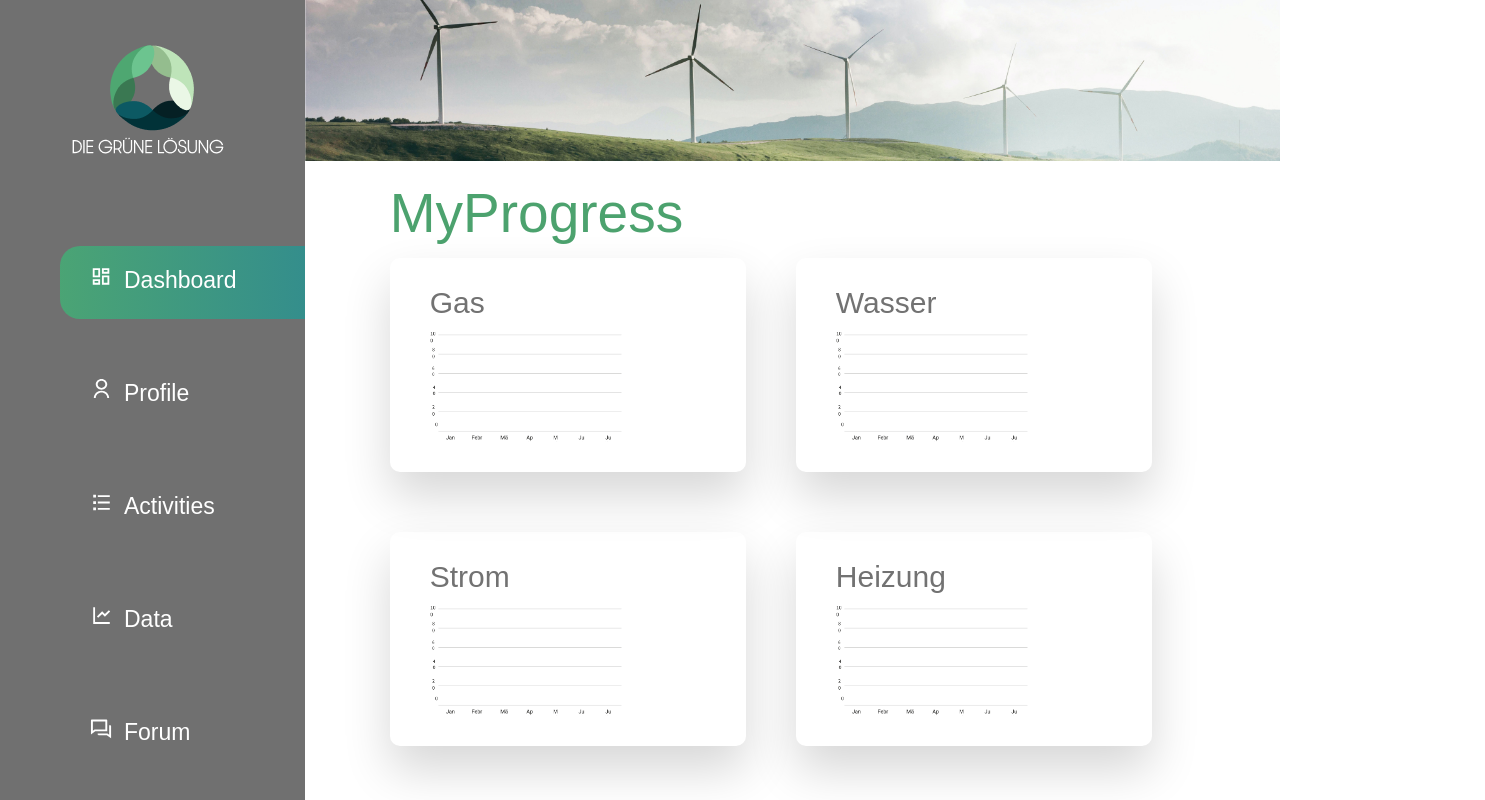
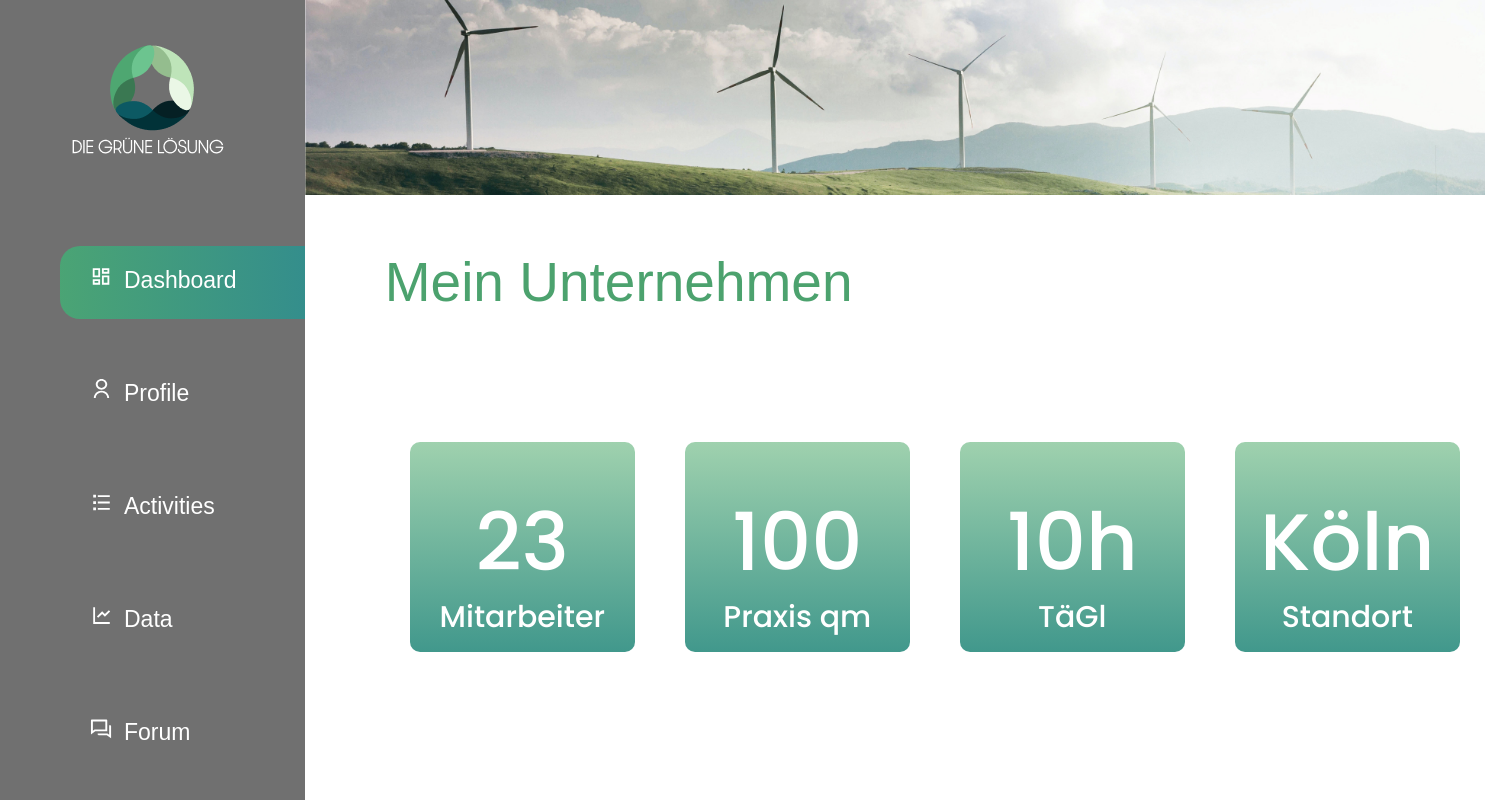
Before and after one commit to DevFariz/DGL, a React (Create React App) app: page / in a window 1280 px wide. Shown: the top 800 px of the page, 1485 px wide, since content can reach past the window. Built offline with nearby package versions, Linux system fonts and the light colour scheme.

Commit message:
feat: add my company  section

```diff
--- /dev/null
+++ b/src/pages/profile/MyCompany/MyCompany.js
@@ -0,0 +1,32 @@
+import "./MyCompany.scss";
+
+const MyCompany = () => {
+  const items = [
+    { id: 1, data: "23", name: "Mitarbeiter" },
+    { id: 2, data: "100", name: "Praxis qm" },
+    { id: 3, data: "10h", name: "TäGl" },
+    { id: 4, data: "Köln", name: "Standort" },
+  ];
+
+  return (
+    <section className="profile-my-company">
+      <h3 className="profile__title profile-my-company__title">
+        Mein Unternehmen
+      </h3>
+      <div className="profile-my-company-items">
+        {items.map((item) => {
+          const { id, data, name } = item;
+
+          return (
+            <div key={id}>
+              <div className="profile-my-company__data">{data}</div>
+              <div className="profile-my-company__name">{name}</div>
+            </div>
+          );
+        })}
+      </div>
+    </section>
+  );
+};
+
+export default MyCompany;
--- /dev/null
+++ b/src/pages/profile/MyCompany/MyCompany.scss
@@ -0,0 +1,36 @@
+.profile-my-company {
+  padding-left: 80px;
+  &__title {
+    margin-bottom: 115px;
+    margin-top: 35px;
+  }
+
+  &-items{
+    display: flex;
+    justify-content: center;
+
+    & > div {
+      width: 225px;
+      padding: 50px 18px 10px;
+      background: linear-gradient(180deg, #9fd1ae 0%, #41988c 100%);
+      mix-blend-mode: normal;
+      border-radius: 10px;
+      margin: 0 25px;
+    }
+  }
+
+  &__data {
+    font-size: 80px;
+    line-height: 101px;
+    text-align: center;
+    color: #ffffff;
+  }
+
+  &__name {
+    font-weight: 500;
+    font-size: 30px;
+    line-height: 49px;
+    text-align: center;
+    color: #ffffff;
+  }
+}
--- a/src/pages/profile/Profile.js
+++ b/src/pages/profile/Profile.js
@@ -5,6 +5,7 @@ import MyProgress from './myProgress/MyProgress';
 import './Profile.scss'
 
 import MainProfileImg from "../../resources/img/mainProfile.jpg";
+import MyCompany from './MyCompany/MyCompany';
 
 
 const Profile = () => {
@@ -13,7 +14,8 @@ const Profile = () => {
       <img src={MainProfileImg} alt="header image" />
       {/* <MainProfile /> */}
       {/* <PostOfficeBox /> */}
-      <MyProgress />
+      {/* <MyProgress /> */}
+      <MyCompany />
     </main>
 
   )
```
